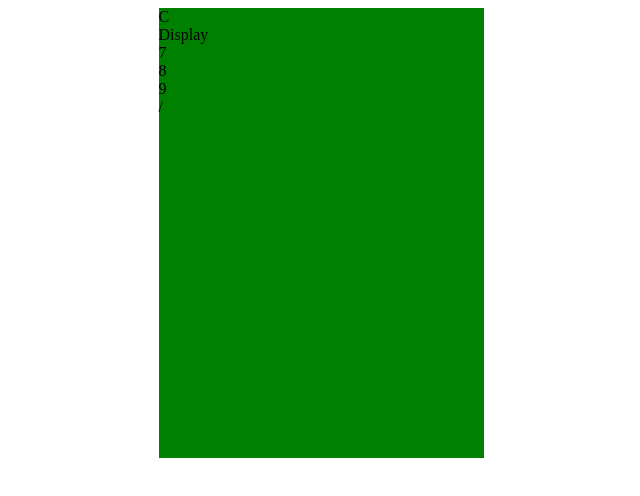
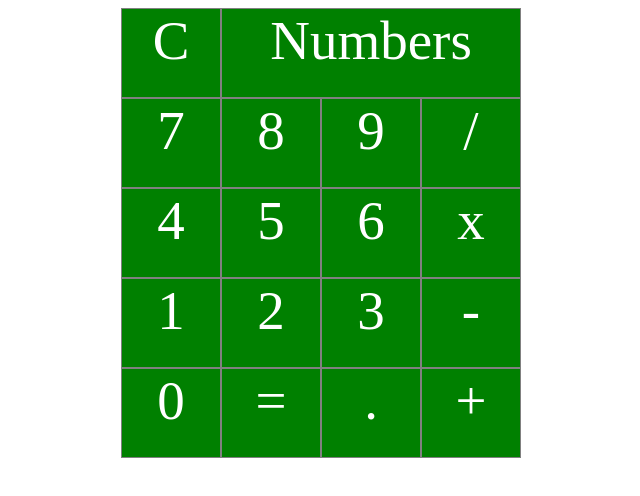
Before and after one commit to BenRL91/hardCalc, a plain HTML site: page index.html in a window 1280 px wide. Shown: the whole page, without its empty margins (319-959 px from the left). Drawn offline with Linux system fonts and the light colour scheme.

Commit message:
Created Calculator in HTML

```diff
--- a/index.html
+++ b/index.html
@@ -6,16 +6,24 @@
 </head>
 <body>
 	<div class='wrapper'>
-		<ul>
-			<li class='clear_button'>C</li>
-			<li class='display'>Display</li>
-		</ul>
-		<ul class='top_numbers'>
-			<li>7</li>
-			<li>8</li>
-			<li>9</li>
-			<li>/</li>
-		</ul>
+		<div class='clear'>C</div>
+		<div class='display'>Numbers</div>
+		<div class='seven button'>7</div>
+		<div class='eight button'>8</div>
+		<div class='nine button'>9</div>
+		<div class='division button'>/</div>
+		<div class='four button'>4</div>
+		<div class='five button'>5</div>
+		<div class='six button'>6</div>
+		<div class='multiplication button'>x</div>
+		<div class='one button'>1</div>
+		<div class='two button'>2</div>
+		<div class='three button'>3</div>
+		<div class='subtraction button'>-</div>
+		<div class='zero button'>0</div>
+		<div class='equals button'>=</div>
+		<div class='decimal button'>.</div>
+		<div class='addition button'>+</div>
 	</div>
 <script type="text/javascript" src="main.js"></script>
 </body>
--- a/main.css
+++ b/main.css
@@ -1,26 +1,38 @@
 body {
+	color: white;
+	font-size: 55px;
+	text-align: center;
 	box-sizing: border-box;
-}
-
-ul {
-	float: left;
-	list-style: none;
-	margin: 0;
-	padding: 0;
 }
 
 .wrapper {
 	height: 450px;
-	width: 325px;
+	width: 400px;
 	background: green;
 	margin: auto;
 }
 
-.top_numbers {
+.button {
+	border: 1px solid gray;
+	margin: auto;
+	box-sizing: border-box;
+	width: 25%;
+	height: 20%;
 	float: left;
-	clear: left;
 }
 
-.topnumbers li {
+.clear {
+	border: 1px solid gray;
+	box-sizing: border-box;
 	float: left;
+	width: 25%;
+	height: 20%;
 }
+
+.display {
+	border: 1px solid gray;
+	box-sizing: border-box;
+	float: left;
+	width: 75%;
+	height: 20%;
+}
```
